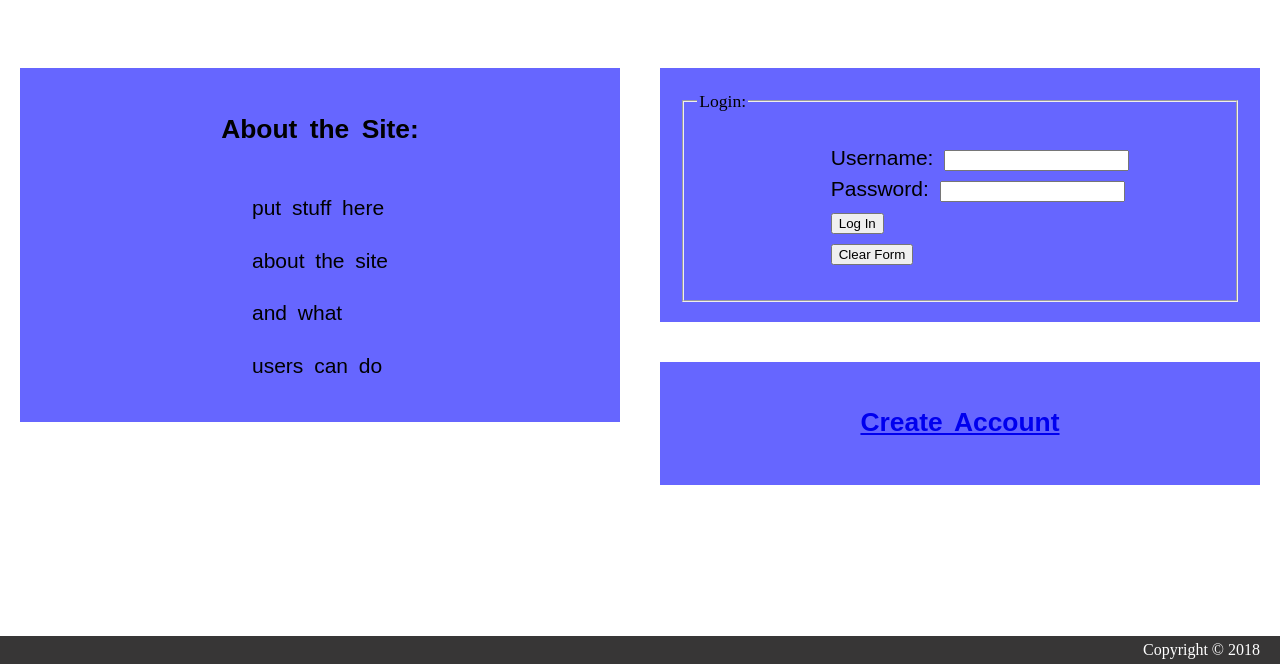
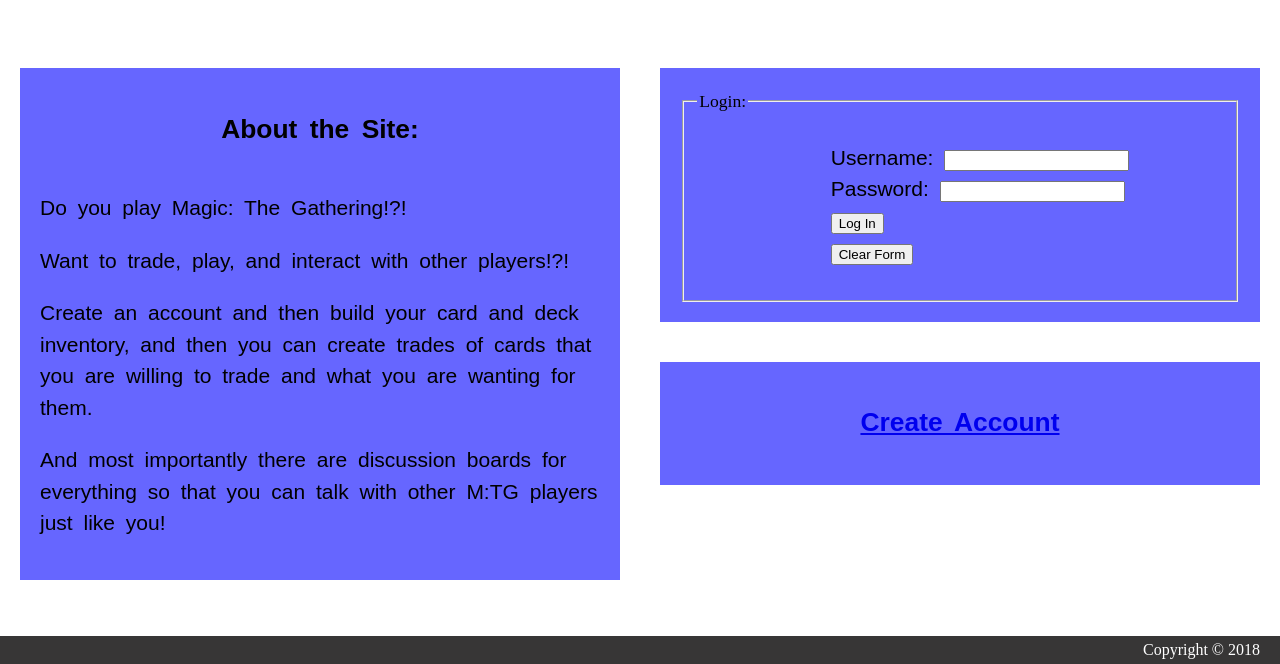
Before and after one commit to stribyw/CS340_GROUPproj_MTG, a PHP site: page /home.php in a window 1280 px wide. Shown: the part 136-800 px from the top of the page. Run offline with PHP 8.4, Linux system fonts and the light colour scheme; a user stored in the database is signed in; data that the repository does not hold is empty; some libraries are stand-ins or nearby versions.

Commit message:
Added the About the site part on the home page.

```diff
--- a/CS340/MTG_site/home.php
+++ b/CS340/MTG_site/home.php
@@ -48,10 +48,10 @@ if ($_SERVER["REQUEST_METHOD"] == "POST") {
 					<h2>About the Site:</h2>
 					<div class="todo-body">
 						<div class="todo-list">
-							<p>put stuff here</p>
-							<p>about the site</p>
-							<p>and what</p>
-							<p>users can do</p>
+							<p>Do you play Magic: The Gathering!?!</p>
+							<p>Want to trade, play, and interact with other players!?!</p>
+							<p>Create an account and then build your card and deck inventory, and then you can create trades of cards that you are willing to trade and what you are wanting for them. </p>
+							<p>And most importantly there are discussion boards for everything so that you can talk with other M:TG players just like you!</p>
 						</ul>
 					</div>
 				</section>
```
